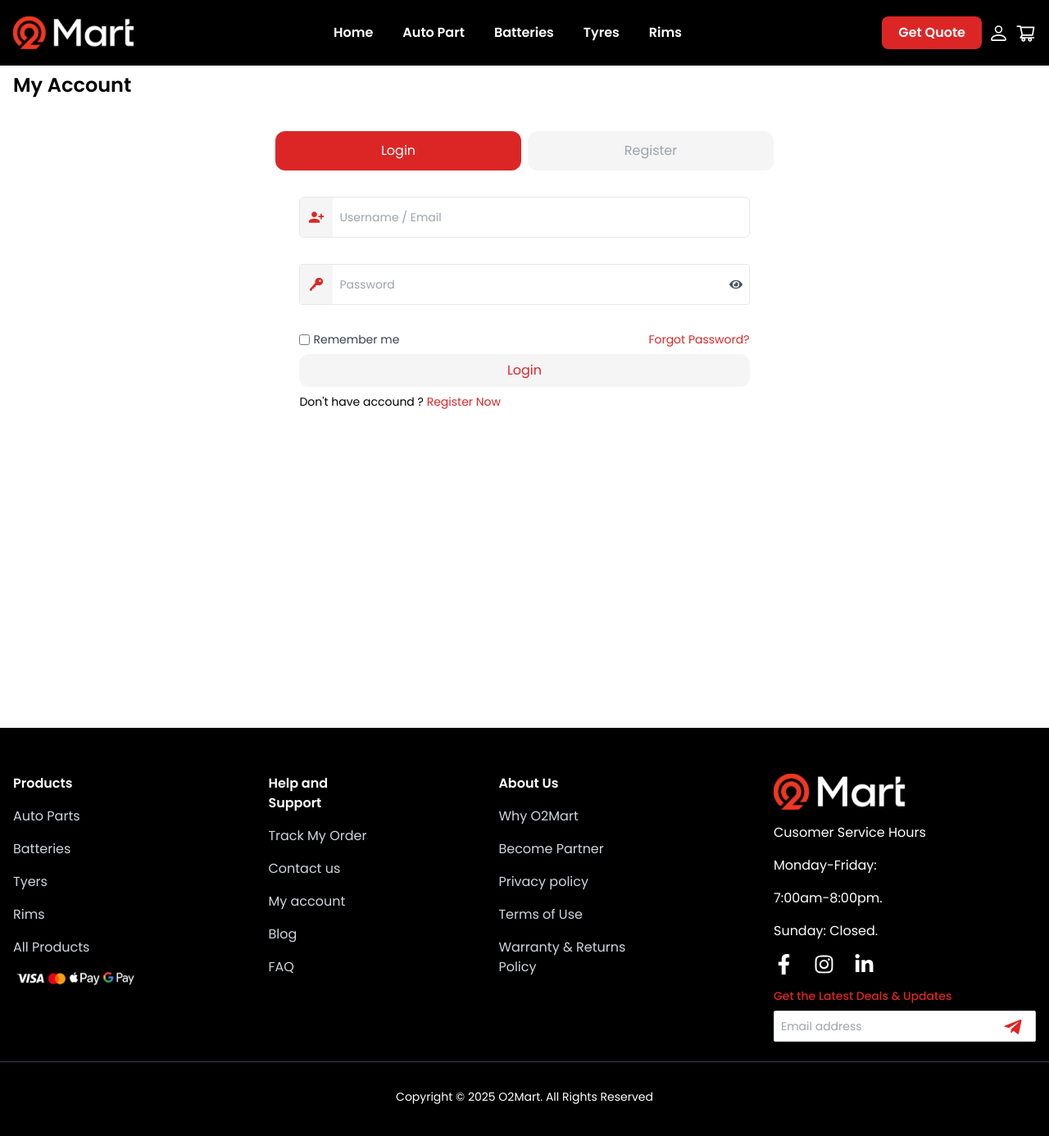
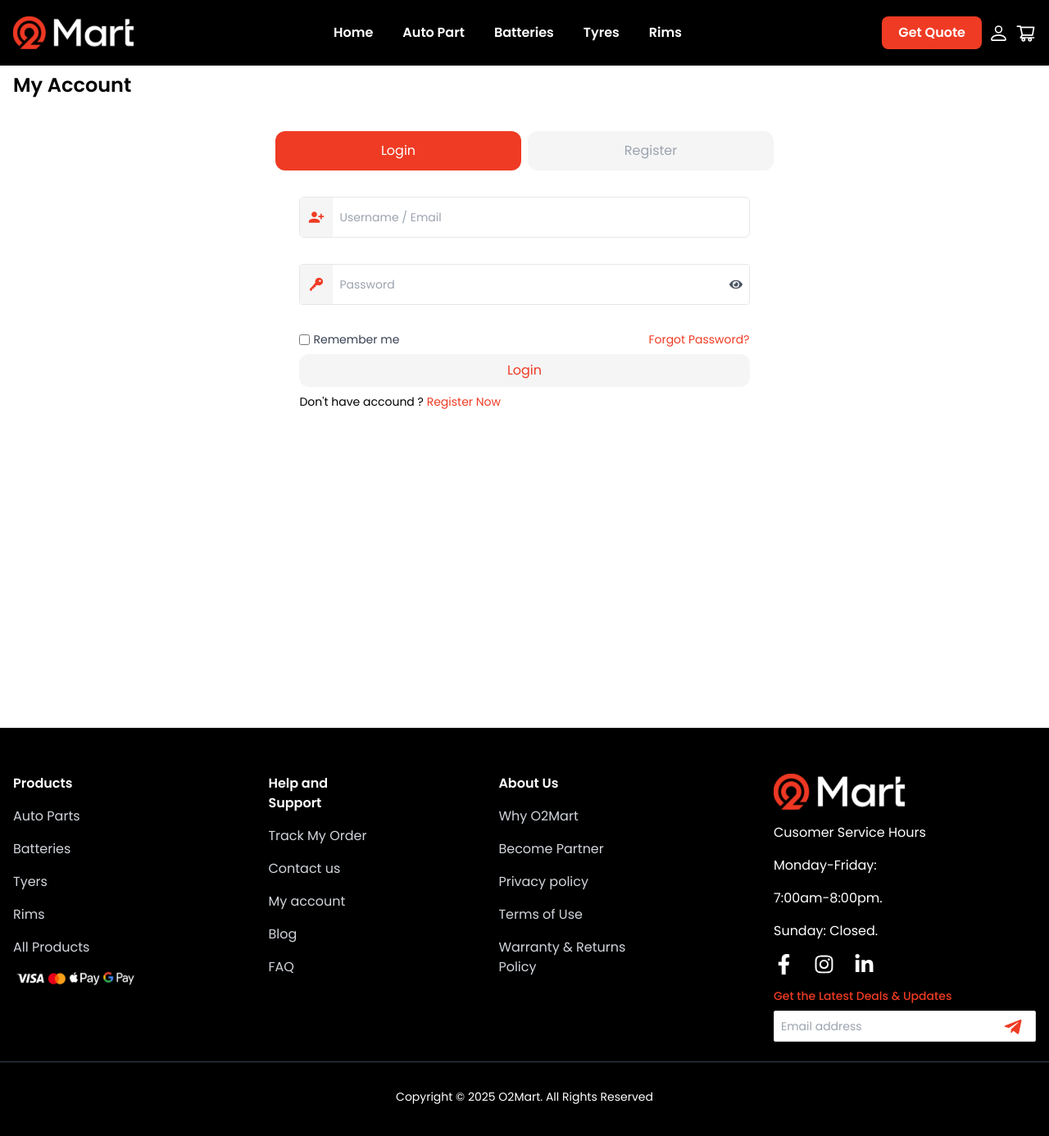
Before and after one commit to momarzouq/O2Mart, a React (Vite) app: page /login in a window 1280 px wide. Shown: the whole page at 82% size. Built offline with nearby package versions, Linux system fonts and the light colour scheme.

Commit message:
change color from red-600 ro Brand

```diff
--- a/src/components/Footer.jsx
+++ b/src/components/Footer.jsx
@@ -1,4 +1,9 @@
-import { FaFacebookF, FaInstagram, FaLinkedinIn, FaTelegramPlane } from "react-icons/fa";
+import {
+  FaFacebookF,
+  FaInstagram,
+  FaLinkedinIn,
+  FaTelegramPlane,
+} from "react-icons/fa";
 import Container from "../UI/Container";
 import Payment from "../assets/Payment_footer.svg";
 import Logo from "../assets/logo.svg";
@@ -49,10 +54,7 @@ export default function Footer() {
             </div>
 
             <div className="relative flex flex-col gap-2 w-80">
-              <label
-                htmlFor="email"
-                className="text-red-600 font-medium text-sm"
-              >
+              <label htmlFor="email" className="text-Brand font-medium text-sm">
                 Get the Latest Deals & Updates
               </label>
               <input
@@ -61,13 +63,15 @@ export default function Footer() {
                 placeholder="Email address"
                 className="text-sm border border-gray-300 rounded-sm p-2 focus:outline-none focus:ring-1 focus:ring-red-600"
               />
-              <FaTelegramPlane className="absolute right-4 top-9 text-red-600 size-6"/>
+              <FaTelegramPlane className="absolute right-4 top-9 text-Brand size-6" />
             </div>
           </div>
         </div>
       </Container>
       <hr className="mt-6 border-1 border-gray-700" />
-      <p className="text-sm text-center text-white mt-8">Copyright © 2025 O2Mart. All Rights Reserved</p>
+      <p className="text-sm text-center text-white mt-8">
+        Copyright © 2025 O2Mart. All Rights Reserved
+      </p>
     </div>
   );
 }
--- a/src/components/Navbar.jsx
+++ b/src/components/Navbar.jsx
@@ -62,7 +62,7 @@ const NavLinkComponent = ({ link }) => {
         to={link.path}
         className={({ isActive }) =>
           isActive
-            ? "text-red-600 rounded-full px-4 py-2 font-semibold"
+            ? "text-Brand rounded-full px-4 py-2 font-semibold"
             : "text-white"
         }
       >
@@ -76,7 +76,7 @@ const MobileNav = ({ links }) => {
   return (
     <>
       <ul className="absolute z-10 top-16 left-0 w-full bg-white shadow-md py-4 space-y-4 font-semibold text-lg">
-        <button className="hidden w-full sm:block bg-red-600 hover:bg-red-700 py-2 rounded-lg text-white font-semibold">
+        <button className="hidden w-full sm:block bg-Brand hover:bg-red-600 py-2 rounded-lg text-white font-semibold">
           Get Quote
         </button>
         {links.map((link) => (
@@ -87,7 +87,7 @@ const MobileNav = ({ links }) => {
             <NavLink
               to={link.path}
               className={({ isActive }) =>
-                isActive ? "text-red-600  font-semibold" : "text-black"
+                isActive ? "text-Brand  font-semibold" : "text-black"
               }
             >
               {link.name}
@@ -102,7 +102,7 @@ const MobileNav = ({ links }) => {
 const GetQuteAndShopCart = () => {
   return (
     <div className="flex items-center gap-2">
-      <button className="  bg-red-600 hover:bg-red-700 py-2 px-5 rounded-lg text-white font-semibold sm:hidden">
+      <button className="  bg-Brand hover:bg-red-600 py-2 px-5 rounded-lg text-white font-semibold sm:hidden">
         Get Quote
       </button>
       <BsPerson color="#FFFFFF" size={25} />
--- a/src/components/Not404.jsx
+++ b/src/components/Not404.jsx
@@ -7,7 +7,7 @@ export default function Not404() {
     <Container>
       <div className="flex justify-center gap-20 md:gap-0 items-center mt-28">
         <div className="flex flex-col gap-4 md:gap-2 items-start justify-start">
-          <h3 className="text-6xl md:text-3xl text-red-600">Oops!</h3>
+          <h3 className="text-6xl md:text-3xl text-Brand">Oops!</h3>
           <p className="text-3xl md:text-xs">Page Not Found</p>
           <img src={homepage} alt="Home Page" />
         </div>
--- a/src/components/ScrolleToTop.jsx
+++ b/src/components/ScrolleToTop.jsx
@@ -31,7 +31,7 @@ export default function ScrollToTopButton() {
       {isVisible && (
         <button
           onClick={scrollToTop}
-          className="fixed bottom-8 right-8 bg-red-600 text-white p-2 rounded-full shadow-lg hover:bg-red-700 transition duration-300"
+          className="fixed bottom-8 right-8 bg-Brand text-white p-2 rounded-full shadow-lg hover:bg-red-600 transition duration-300"
         >
           <IoIosArrowUp size={20} />
         </button>
--- a/src/index.css
+++ b/src/index.css
@@ -36,17 +36,14 @@ input[type="date"]::-webkit-calendar-picker-indicator {
 }
 
 span.swiper-pagination-bullet {
-
-  @apply w-2 h-2 rounded-3xl size-7
+  @apply w-2 h-2 rounded-3xl size-7;
 }
 
 span.swiper-pagination-bullet-active {
-
-  @apply !bg-red-600 w-2
-
+  @apply !bg-Brand w-2;
 }
 
-.swiper-pagination.swiper-pagination-clickable.swiper-pagination-bullets.swiper-pagination-horizontal{
+.swiper-pagination.swiper-pagination-clickable.swiper-pagination-bullets.swiper-pagination-horizontal {
   top: -10px !important;
 }
 
--- a/src/pages/home/Index.jsx
+++ b/src/pages/home/Index.jsx
@@ -44,7 +44,7 @@ const DiscountModal = ({ isOpen, onClose }) => {
         <div className="flex md:flex-col gap-4">
           <div className="flex flex-col justify-center items-center">
             <h2 className="text-3xl text-gray-800 mb-2">REGISTER AND GET</h2>
-            <p className="text-4xl font-bold text-red-600">20% OFF</p>
+            <p className="text-4xl font-bold text-Brand">20% OFF</p>
           </div>
           <img src={Modal} alt="Modal" className="max-w-[316px]" />
         </div>
@@ -64,7 +64,7 @@ const DiscountModal = ({ isOpen, onClose }) => {
           />
           <button
             type="submit"
-            className=" bg-red-600 text-white py-1.5 px-8 rounded-md hover:bg-red-700 transition duration-200"
+            className=" bg-Brand text-white py-1.5 px-8 rounded-md hover:bg-red-600 transition duration-200"
           >
             Inquire Now
           </button>
--- a/src/pages/home/hero/Hero.jsx
+++ b/src/pages/home/hero/Hero.jsx
@@ -22,7 +22,7 @@ const Section1 = () => {
         <p className="font-bold text-lg md:text-sm mt-2 md:mt-0 w-64 md:w-40">
           We scan the market, compare prices, and recommend the best deals
         </p>
-        <button className="text-xs bg-red-600 hover:bg-red-700 text-white py-2 md:py-1 px-6 md:px-4 rounded-3xl">
+        <button className="text-xs bg-Brand hover:bg-red-600 text-white py-2 md:py-1 px-6 md:px-4 rounded-3xl">
           Inquire Now
         </button>
       </div>
--- a/src/pages/registration/ForgotPassword.jsx
+++ b/src/pages/registration/ForgotPassword.jsx
@@ -18,7 +18,7 @@ export default function ForgotPassword() {
               className="w-full px-4 pr-4 py-[14px] rounded-md text-sm bg-white outline-none "
             />
           </div>
-          <button className="bg-red-600 text-white py-3 w-[300px] rounded-xl">
+          <button className="bg-Brand text-white py-3 w-[300px] rounded-xl">
             Login
           </button>
         </div>
--- a/src/pages/registration/Login.jsx
+++ b/src/pages/registration/Login.jsx
@@ -13,7 +13,7 @@ export default function Login() {
       <div className="flex flex-col justify-center items-center mt-10 space-y-2">
         {/* button */}
         <div className="flex gap-2 mb-6">
-          <button className="bg-red-600 text-white py-3 w-[300px] rounded-xl">
+          <button className="bg-Brand text-white py-3 w-[300px] rounded-xl">
             Login
           </button>
           <button className="bg-[#F5F5F5] text-gray-400 py-3 w-[300px]  rounded-xl">
@@ -24,7 +24,7 @@ export default function Login() {
         <div className="w-[44%] flex flex-col gap-8 justify-center">
           <div className="relative w-full  border rounded-md">
             <div className="absolute bg-[#F5F5F5] left-0 top-0 h-full w-10 flex items-center justify-center rounded-l-md ">
-              <MdPersonAddAlt1 className="bx bx-user text-red-600 text-xl" />
+              <MdPersonAddAlt1 className="bx bx-user text-Brand text-xl" />
             </div>
             <input
               type="text"
@@ -36,7 +36,7 @@ export default function Login() {
           {/* Password Input */}
           <div className="relative w-full  border  rounded mb-6">
             <div className="absolute bg-[#F5F5F5] left-0 top-0 h-full w-10 flex items-center justify-center rounded-l">
-              <IoKey className="bx bx-user text-red-600 text-xl" />
+              <IoKey className="bx bx-user text-Brand text-xl" />
             </div>
             <input
               type="text"
@@ -53,17 +53,17 @@ export default function Login() {
             <input type="checkbox" />{" "}
             <span className="text-sm text-gray-700">Remember me</span>
           </div>
-          <p className="text-red-600 text-sm">Forgot Password?</p>
+          <p className="text-Brand text-sm">Forgot Password?</p>
         </div>
 
         {/* button login */}
 
-        <button className="w-[44%] bg-[#F5F5F5] text-red-600 py-2 rounded-xl">
+        <button className="w-[44%] bg-[#F5F5F5] text-Brand py-2 rounded-xl">
           Login
         </button>
         <p className="w-[44%] text-start text-sm">
           Don't have accound ?
-          <span className=" text-sm text-red-600"> Register Now</span>
+          <span className=" text-sm text-Brand"> Register Now</span>
         </p>
       </div>
     </Container>
--- a/tailwind.config.js
+++ b/tailwind.config.js
@@ -24,6 +24,7 @@ export default {
       colors: {
         general: "#276C76",
         header: "#C8E677",
+        Brand: "#EF3B24",
       },
       boxShadow: {
         neon: "0 0 5px theme('colors.lime.50'), 0 0  30px theme('colors.lime.200')",
```
Also changed, not shown: src/pages/home/main/Main.jsx (+8 -4 lines), src/pages/registration/SignIn.jsx (+8 -8 lines).
